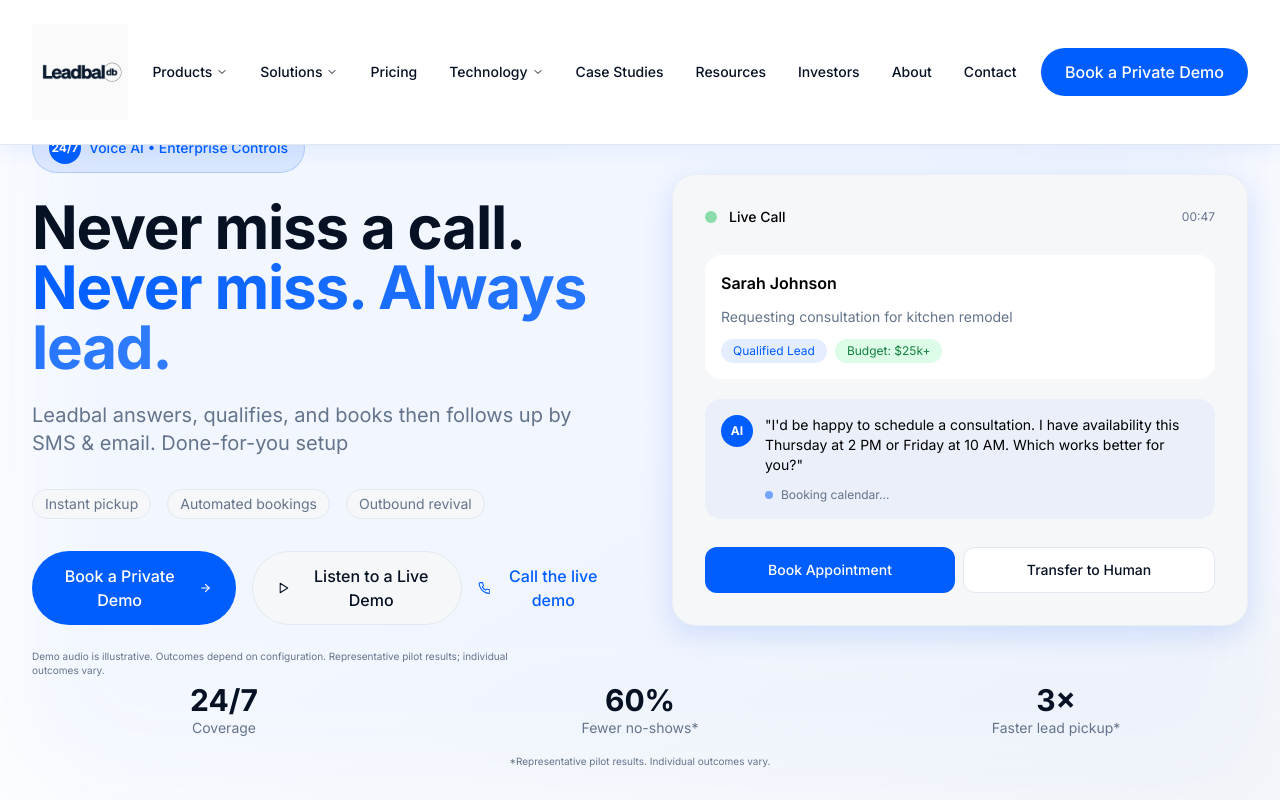
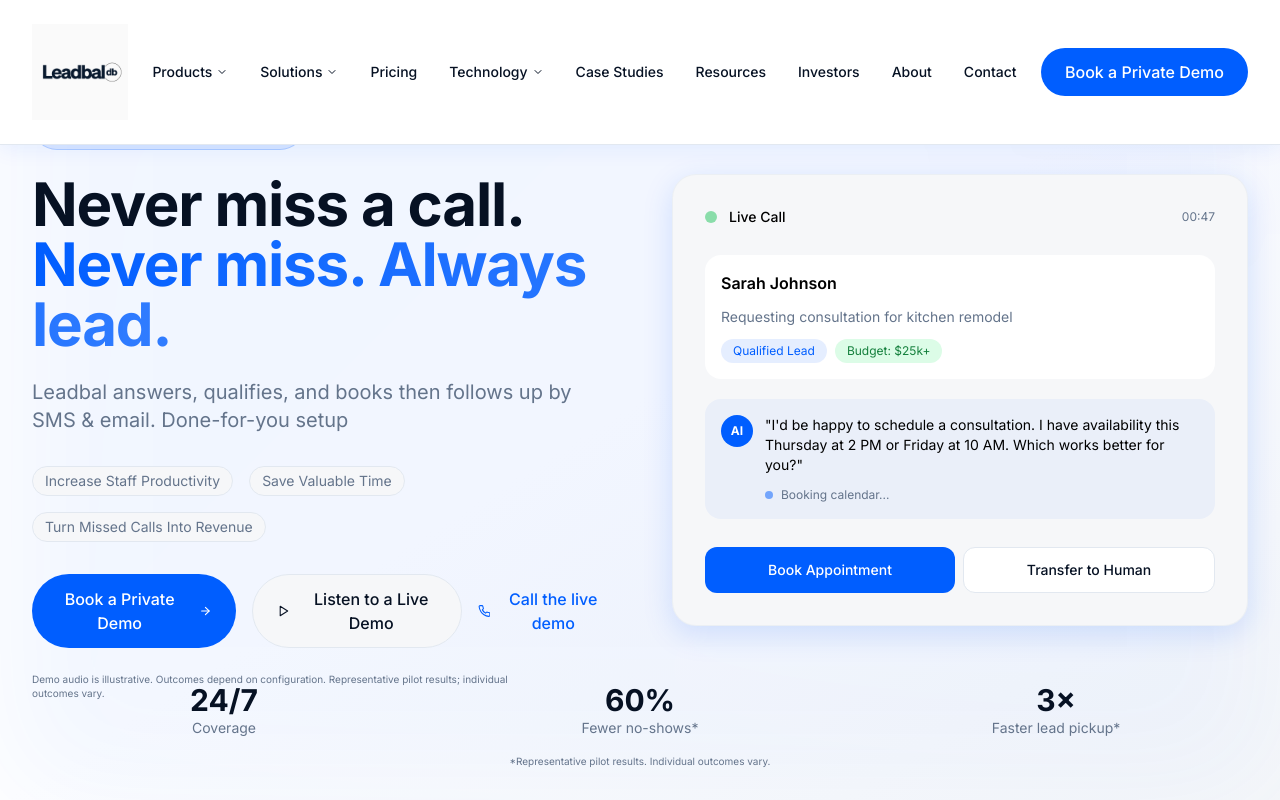
Before and after one commit to valentinafu07-cell/leadbaldemo, a React (Vite) app: page / in a window 1280 px wide. Shown: the top 800 px of the page. Built offline with nearby package versions, Linux system fonts and the light colour scheme; a web font is replaced by a local one.

Commit message:
Code edited in Lovable Code Editor

```diff
--- a/src/components/Hero.tsx
+++ b/src/components/Hero.tsx
@@ -71,7 +71,7 @@ const Hero = () => {
             <div className="flex flex-wrap justify-center lg:justify-start gap-4 mb-8 opacity-0 animate-fade-in" style={{
             animationDelay: "0.6s"
           }}>
-              {["Instant pickup", "Automated bookings", "Outbound revival"].map((chip, index) => <span key={index} className="text-sm text-muted-foreground bg-card px-3 py-1 rounded-full border border-border">
+              {["Increase Staff Productivity", "Save Valuable Time", "Turn Missed Calls Into Revenue"].map((chip, index) => <span key={index} className="text-sm text-muted-foreground bg-card px-3 py-1 rounded-full border border-border">
                   {chip}
                 </span>)}
             </div>
```
